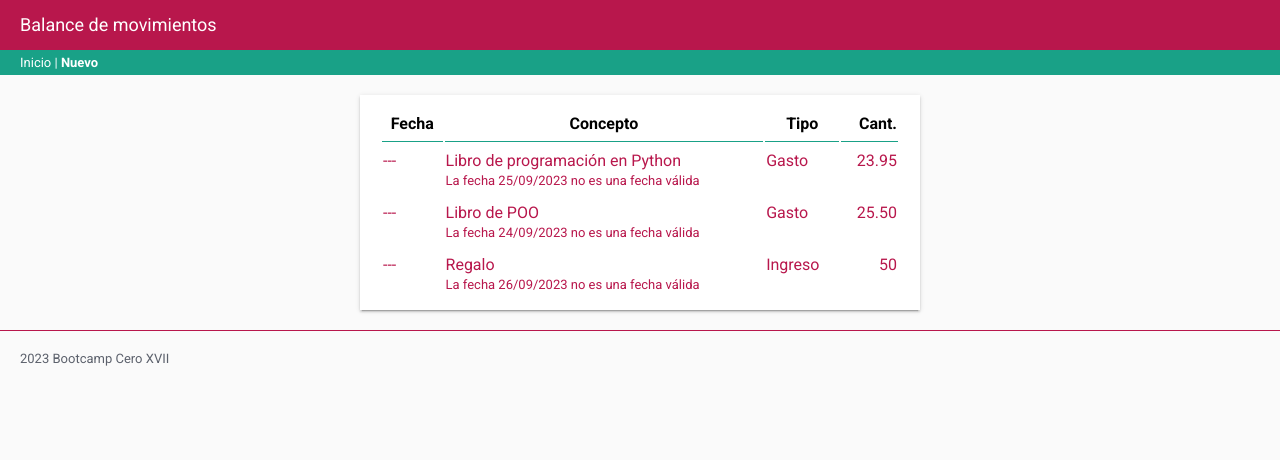
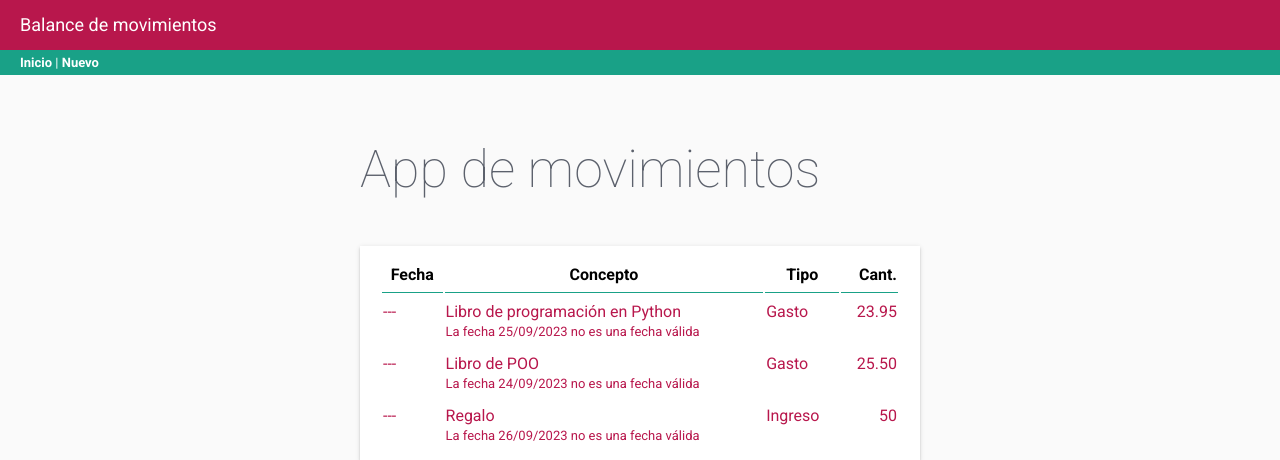
Before and after one commit to Rociomartos29/HOLA-FLASK, a Flask app: page / in a window 1280 px wide. Shown: the top 460 px of the page. Run offline with Flask 3, Linux system fonts and the light colour scheme.

Commit message:
chore: herencia con multiples plantillas

```diff
--- a/balance/templates/base.html
+++ b/balance/templates/base.html
@@ -4,19 +4,25 @@
 <head>
     <meta charset="UTF-8">
     <meta name="viewport" content="width=device-width, initial-scale=1.0">
-    <title>Balance - Lista de movimientos</title>
+    <title>Balance - {% block head_title %}Balance App{% endblock %}</title>
     <link rel="stylesheet" href="static/css/flat-remix.css">
     <link rel="stylesheet" href="static/css/styles.css">
 </head>
 
 <body>
     <header>Balance de movimientos</header>
-    <nav class="navbar">Inicio |
+    <nav class="navbar">
+        <a href="/">Inicio</a>
+        |
         <a href="/nuevo">Nuevo</a>
+
     </nav>
     <main>
-       {% block contenido %}
-       {% endblock %}
+        {% block page_title %}
+        <h1>App de movimientos</h1>
+        {% endblock page_title %}
+        {% block contenido %}
+        {% endblock %}
     </main>
     <footer class="pie-pagina">2023 Bootcamp Cero XVII</footer>
 </body>
--- a/balance/templates/inicio.html
+++ b/balance/templates/inicio.html
@@ -1,4 +1,7 @@
 {% extends 'base.html' %}
+{% block head_title %}
+{{ super() }}:Inicio
+{% endblock head_title %}
 {% block contenido %}
         <table class="paper">
             <tr>
--- a/balance/templates/nuevo.html
+++ b/balance/templates/nuevo.html
@@ -1,4 +1,5 @@
 {% extends 'base.html' %}
+
 {% block contenido %}
 Aqui debe aparecer un formulario para
 añadir un nuevo movimiento
```
